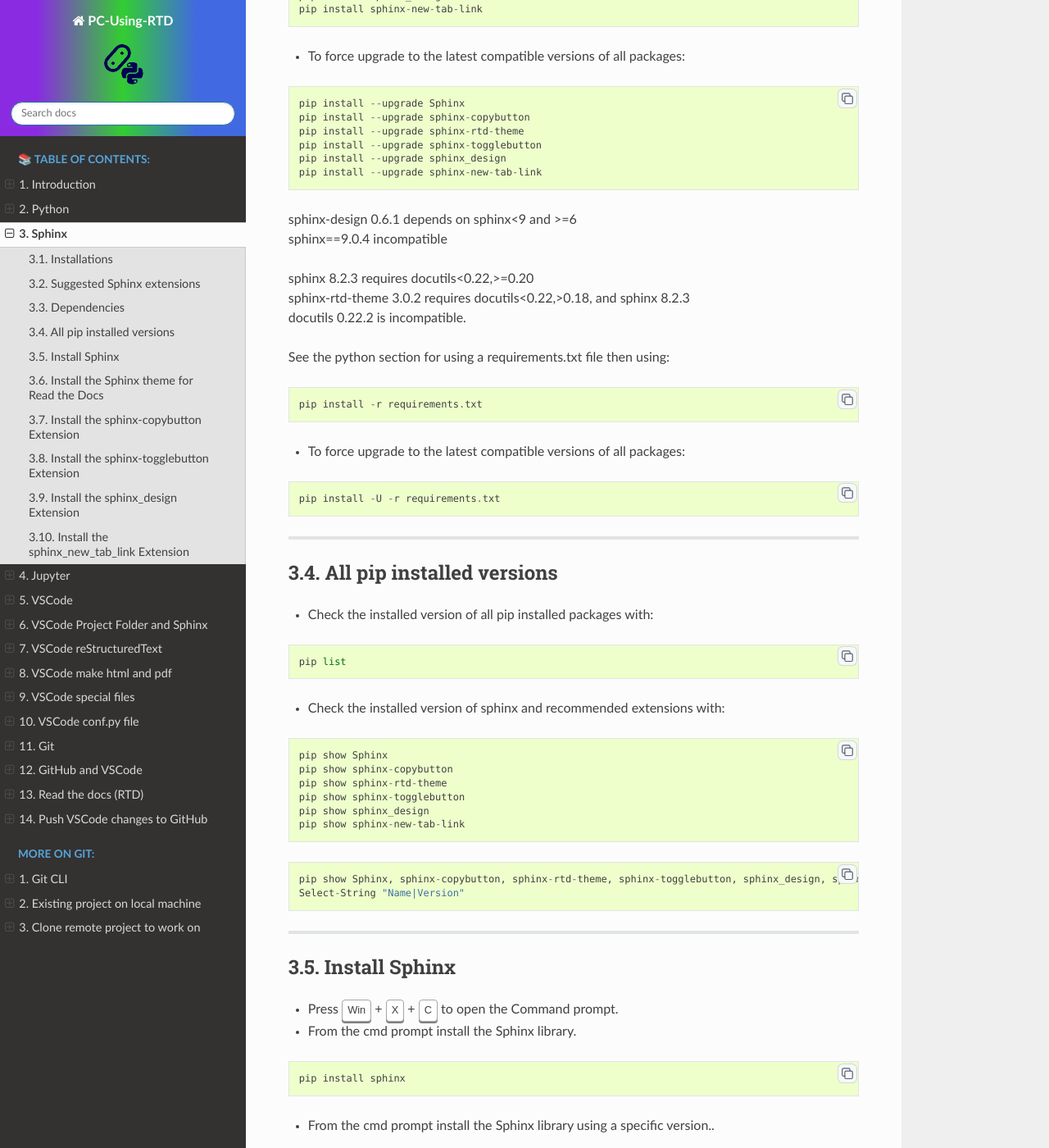
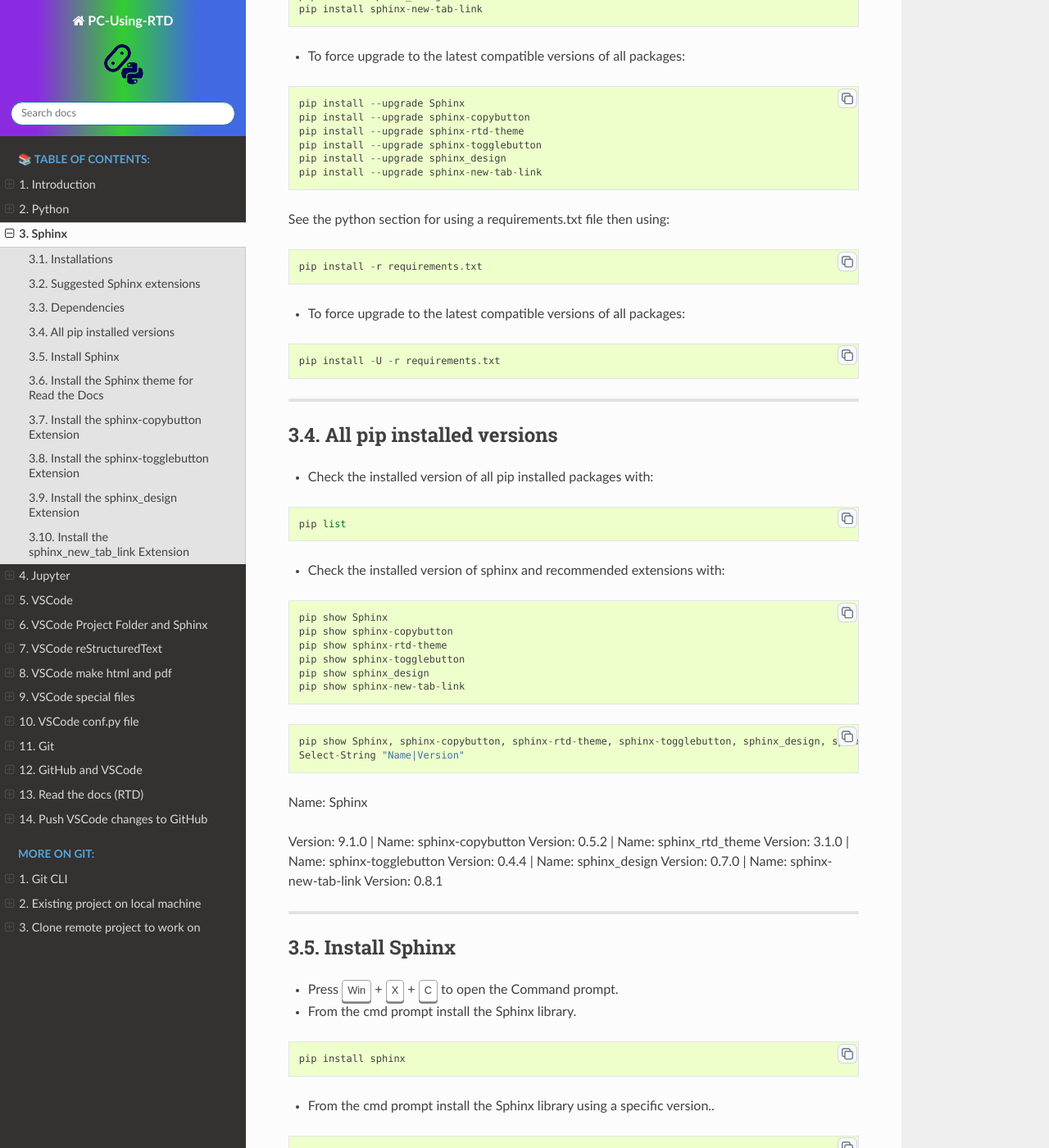
Before and after one commit to gmc-code/PC-using-RTD, a Sphinx documentation site: the page built from docs/setup/Sphinx.rst, in a window 1280 px wide and 1400 px high, scrolled down 1166 px. Shown: the whole window at 82% size. Built offline with Sphinx 7.4.7 and the Read the Docs theme 3.1.0, drawn with Linux system fonts in a browser that asks for light colours.

Commit message:
sphinx v

```diff
--- a/docs/setup/Sphinx.rst
+++ b/docs/setup/Sphinx.rst
@@ -57,13 +57,6 @@
     pip install --upgrade sphinx_design
     pip install --upgrade sphinx-new-tab-link
 
-| sphinx-design 0.6.1 depends on sphinx<9 and >=6
-| sphinx==9.0.4 incompatible
-
-| sphinx 8.2.3 requires docutils<0.22,>=0.20
-| sphinx-rtd-theme 3.0.2 requires docutils<0.22,>0.18, and sphinx 8.2.3
-| docutils 0.22.2 is incompatible.
-
 | See the python section for using a requirements.txt file then using:
 
 .. code-block::
@@ -105,7 +98,18 @@
     Select-String "Name|Version"
 
 
-
+| Name: Sphinx
+Version: 9.1.0
+| Name: sphinx-copybutton
+Version: 0.5.2
+| Name: sphinx_rtd_theme
+Version: 3.1.0
+| Name: sphinx-togglebutton
+Version: 0.4.4
+| Name: sphinx_design
+Version: 0.7.0
+| Name: sphinx-new-tab-link
+Version: 0.8.1
 
 ----
 
```
